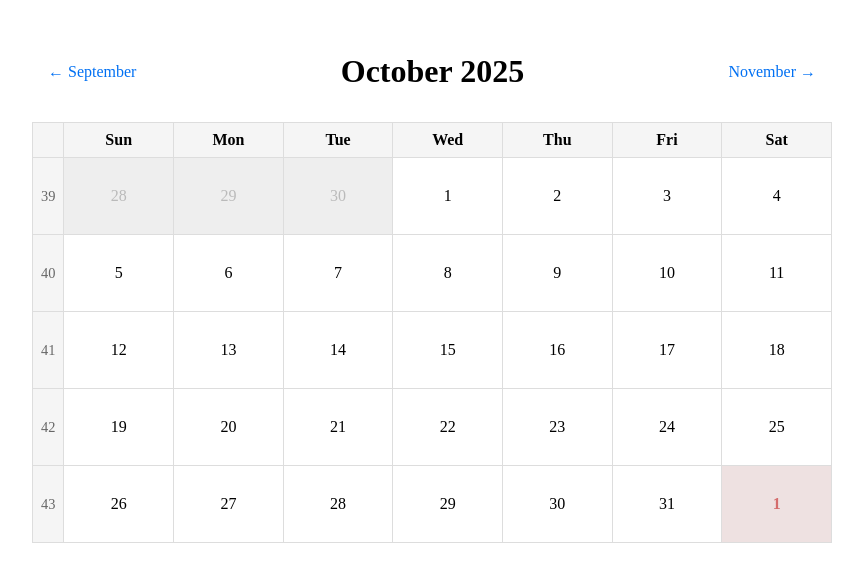
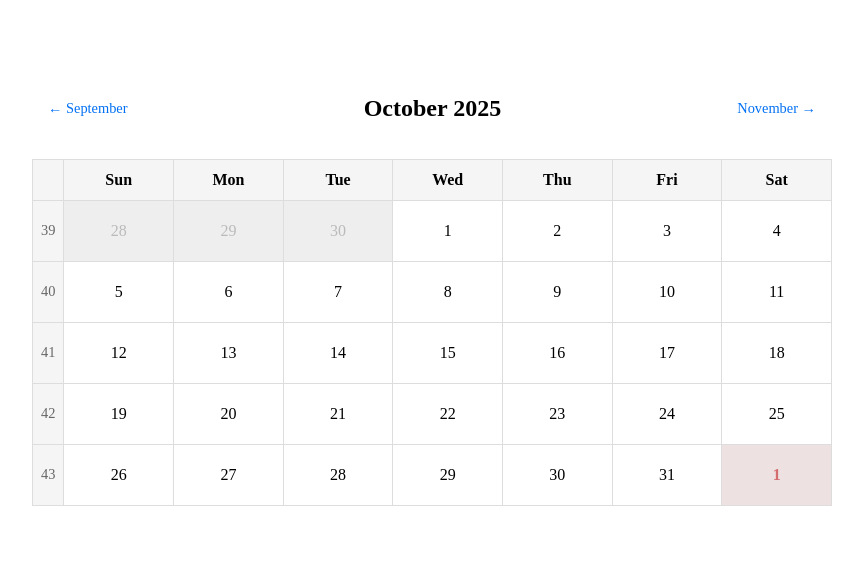
Before and after one commit to ekdennisek/temporalt, a Next.js app: page /2025/10 in a window 1280 px wide. Shown: the part 102-684 px from the top of the page, without its empty margins (208-1071 px from the left). Built offline with nearby package versions, Linux system fonts and the light colour scheme.

Commit message:
Implement a CSS reset

```diff
--- /dev/null
+++ b/app/globals.css
@@ -0,0 +1,33 @@
+*, *::before, *::after {
+  box-sizing: border-box;
+}
+
+* {
+  margin: 0;
+}
+
+html {
+  -webkit-text-size-adjust: 100%;
+  -moz-text-size-adjust: 100%;
+  text-size-adjust: 100%;
+}
+
+body {
+  line-height: 1.5;
+  -webkit-font-smoothing: antialiased;
+}
+
+h1, h2, h3, h4, h5, h6 {
+  font-size: inherit;
+  font-weight: inherit;
+}
+
+a {
+  color: inherit;
+  text-decoration: inherit;
+}
+
+img, picture, video, canvas, svg {
+  display: block;
+  max-width: 100%;
+}
--- a/app/layout.tsx
+++ b/app/layout.tsx
@@ -1,4 +1,5 @@
 import type { Viewport } from "next";
+import "./globals.css";
 
 export const viewport: Viewport = {
   width: "device-width",
@@ -12,7 +13,7 @@ export default function RootLayout({
 }>) {
   return (
     <html lang="en">
-      <body style={{ margin: 0 }}>{children}</body>
+      <body>{children}</body>
     </html>
   );
 }
--- a/components/Calendar.tsx
+++ b/components/Calendar.tsx
@@ -236,7 +236,6 @@ export default function Calendar({ year, month }: CalendarProps) {
         alignItems: "center",
         justifyContent: "center",
         padding: "1rem",
-        boxSizing: "border-box",
       }}
     >
       <div style={{ maxWidth: "800px", width: "100%" }}>
@@ -253,22 +252,22 @@ export default function Calendar({ year, month }: CalendarProps) {
             style={{
               padding: "0.5rem 1rem",
               cursor: "pointer",
-              textDecoration: "none",
               color: "#0070f3",
               whiteSpace: "nowrap",
+              fontSize: "0.9rem",
             }}
           >
             ← {prevMonthName}
           </Link>
-          <h1 style={{ margin: 0, whiteSpace: "nowrap" }}>{monthYearText}</h1>
+          <h1 style={{ whiteSpace: "nowrap", fontSize: "1.5rem", fontWeight: "bold" }}>{monthYearText}</h1>
           <Link
             href={`/${next.year}/${next.month}`}
             style={{
               padding: "0.5rem 1rem",
               cursor: "pointer",
-              textDecoration: "none",
               color: "#0070f3",
               whiteSpace: "nowrap",
+              fontSize: "0.9rem",
             }}
           >
             {nextMonthName} →
@@ -359,7 +358,6 @@ export default function Calendar({ year, month }: CalendarProps) {
                       color,
                       opacity: day.isCurrentMonth ? 1 : 0.5,
                       fontWeight,
-                      textDecoration: "none",
                       cursor: "pointer",
                     }}
                     title={day.holidayName}
```
